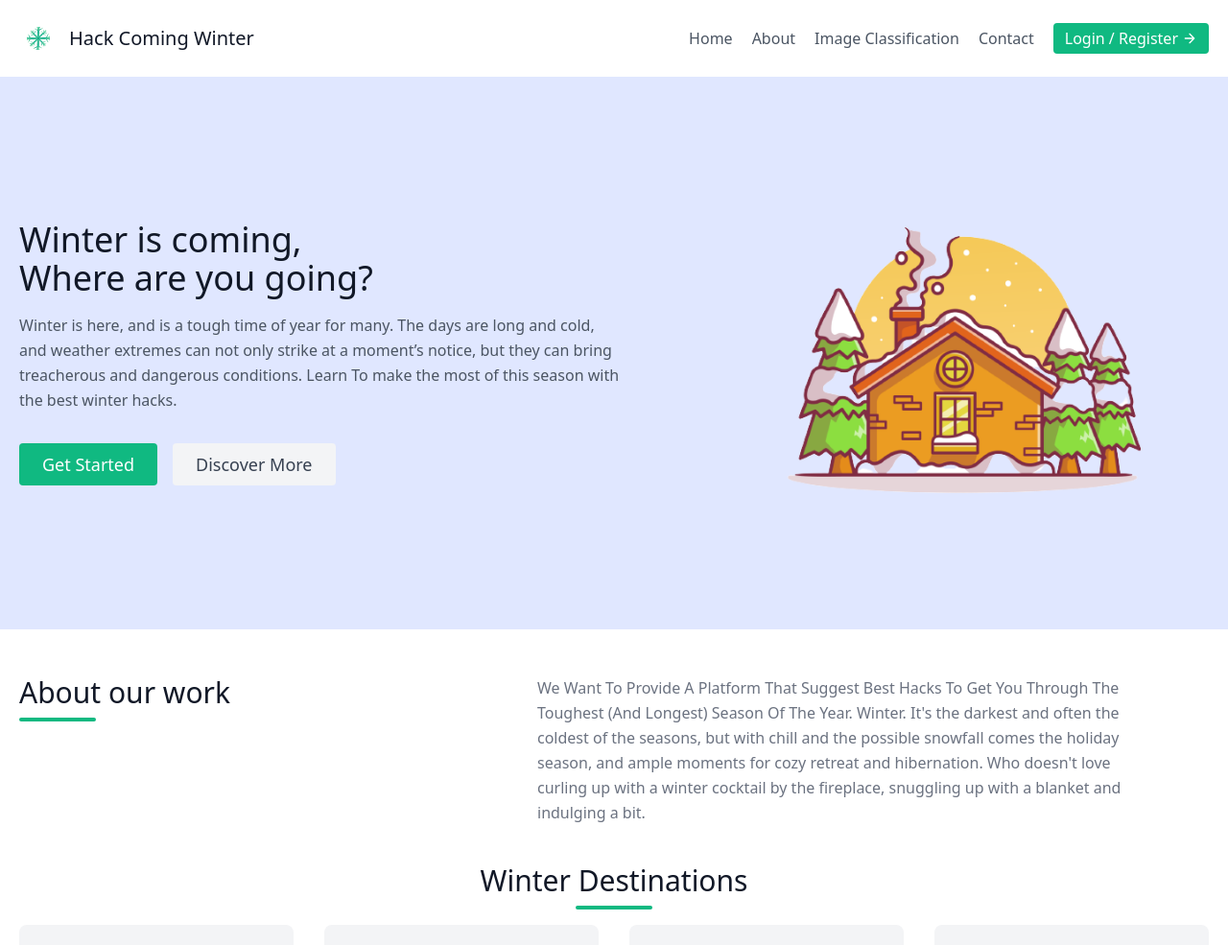
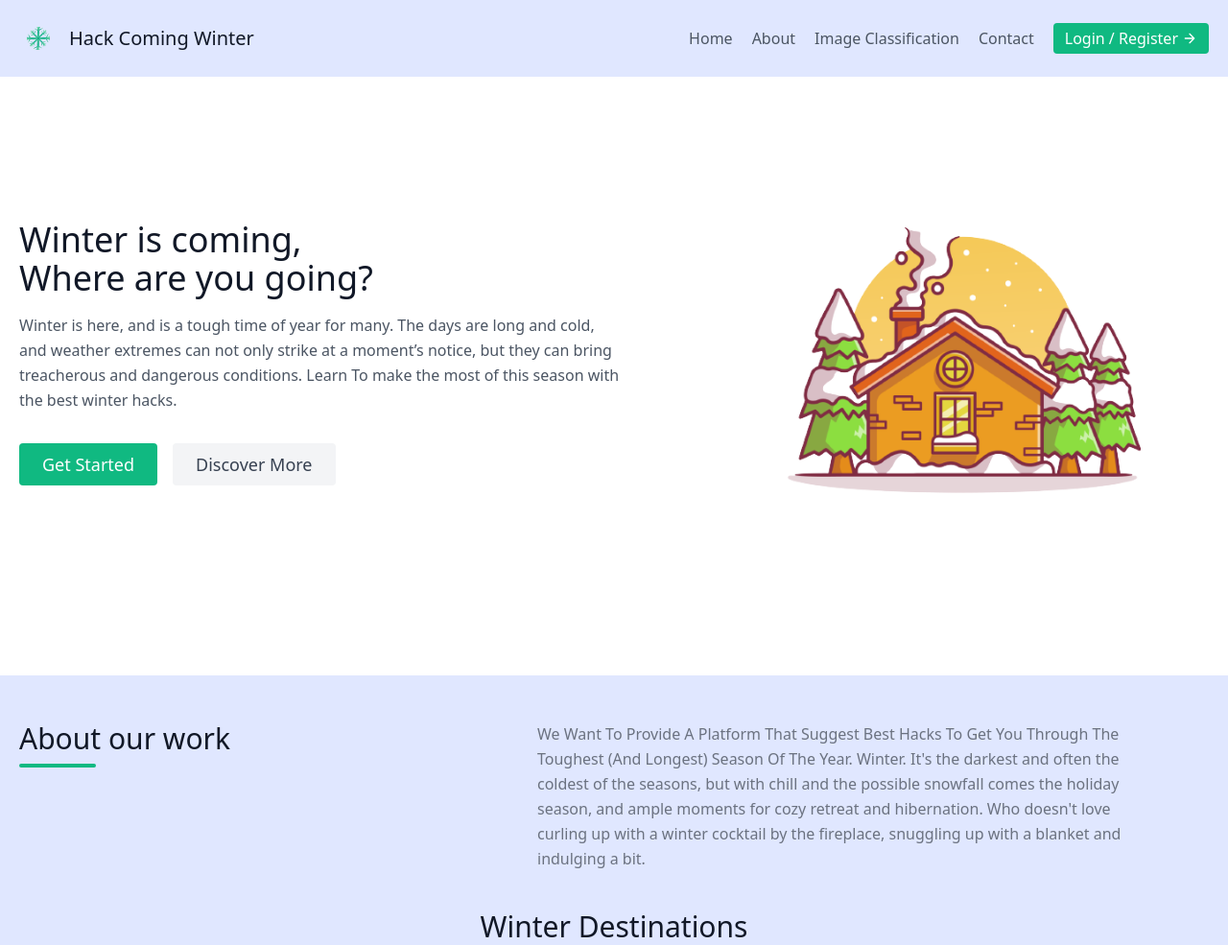
Before and after one commit to nightsailor/HackComingWinter, a Flask app: page / in a window 1280 px wide. Shown: the top 985 px of the page at 96% size. Run offline with Flask 2, Linux system fonts and the light colour scheme; parts of the project's set-up code (start-up, migrations or seed data) failed here and were passed over; some libraries are stand-ins or nearby versions.

Commit message:
style changes

```diff
--- a/templates/base.html
+++ b/templates/base.html
@@ -21,7 +21,7 @@
 <body>
 
 <!-- header start -->
-<header class="text-gray-600 body-font">
+<header class="text-gray-600 body-font bg-indigo-100">
   <!-- style="position: fixed; width: 100%;" -->
   <div class="container mx-auto flex flex-wrap p-5 flex-col md:flex-row items-center">
     <a href="/" class="flex title-font font-medium items-center text-gray-900 mb-4 md:mb-0">
--- a/templates/index.html
+++ b/templates/index.html
@@ -7,7 +7,7 @@
 
 {% block body %}
 <!-- main start -->
-<section class="text-gray-600 body-font bg-indigo-100" id="home">
+<section class="text-gray-600 body-font" id="home">
   <div class="container mx-auto flex px-5 py-24 md:flex-row flex-col items-center">
     <div class="lg:flex-grow md:w-1/2 lg:pr-24 md:pr-16 flex flex-col md:items-start md:text-left mb-16 md:mb-0 items-center text-center">
       <h1 class="title-font sm:text-4xl text-3xl mb-4 font-medium text-gray-900">Winter is coming,
@@ -32,9 +32,9 @@
 <!-- main end -->
 
 <!-- about start -->
-<section class="text-gray-600 body-font" id="about">
-  <div class="container px-5 pt-12 mx-auto">
-    <div class="flex flex-wrap w-full mb-10">
+<section class="text-gray-600 body-font bg-indigo-100" id="about">
+  <div class="container px-5 pt-12 mt-12 mx-auto">
+    <div class="flex flex-wrap w-full pb-10">
       <div class="lg:w-1/2 mb-6 lg:mb-0 w-full"><!--w-full-->
         <h1 class="sm:text-3xl text-2xl font-medium title-font mb-2 text-gray-900">About our work</h1>
         <div class="h-1 w-20 bg-green-500 rounded"></div>
@@ -53,7 +53,7 @@
 <!-- about end -->
 
 <!-- destination start -->
-<section class="text-gray-600 body-font" id="destinations">
+<section class="text-gray-600 body-font bg-indigo-100" id="destinations">
   <div class="container px-5 pb-12 mx-auto">
     <div class="flex flex-wrap w-full mb-4 justify-center">
       <!-- <div class="lg:w-1/2 w-full mb-6 lg:mb-0"> -->
@@ -105,7 +105,7 @@
 <!-- destination end -->
 
 <!--Image Classification start-->
-<section id="img-classification" class="text-gray-600 body-font py-12">
+<section id="img-classification" class="text-gray-600 body-font pt-12 pb-24">
   <div class="container px-5 mx-auto">
     <div class="flex flex-col">
       <div class="h-1 bg-gray-200 rounded overflow-hidden">
@@ -142,8 +142,8 @@
 <!--Image Classification end-->
 
 <!-- gallery start -->
-<section class="text-gray-600 body-font" id="conditions">
-  <div class="container px-5 mx-auto w-4/5">
+<section class="text-gray-600 body-font bg-indigo-100" id="conditions">
+  <div class="container px-5 pt-12 mx-auto w-4/5">
     <div class="flex flex-col text-center w-full mb-4 items-center">
       <h1 class="sm:text-3xl text-2xl font-medium title-font mb-2 text-gray-900">Conditions In Winter</h1>
       <div class="h-1 w-20 bg-green-500 rounded"></div>
@@ -236,7 +236,7 @@
 <!-- gallery2 start -->
 <section class="text-gray-600 body-font" id="precautions">
   <div class="container px-5 mx-auto w-4/5">
-    <div class="flex flex-col text-center w-full mb-4 mt-24 items-center">
+    <div class="flex flex-col text-center w-full mb-4 pt-24 items-center">
       <h1 class="sm:text-3xl text-2xl font-medium title-font mb-2 text-gray-900">Precautions for Winter</h1>
       <div class="h-1 w-20 bg-green-500 rounded"></div>
     </div>
```
